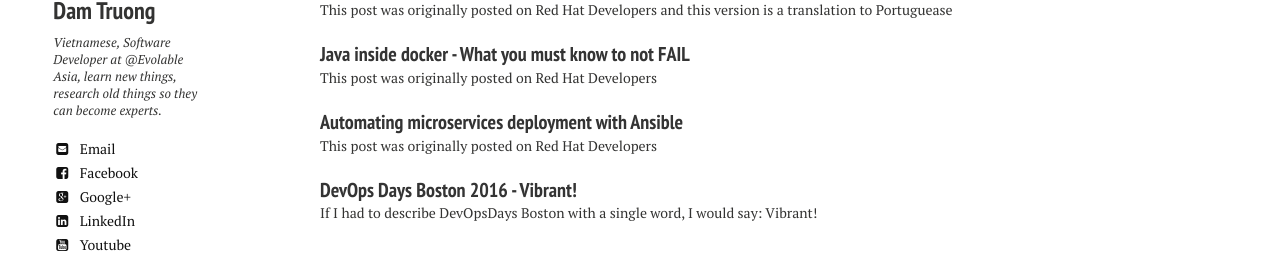
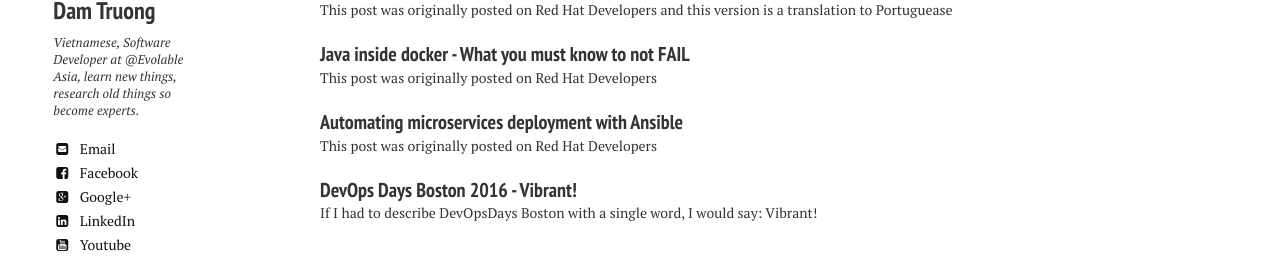
Before and after one commit to truongdam/truongdam.github.io, a Jekyll site: the page built from index.md, in a window 1280 px wide. Shown: the part 665-943 px from the top of the page. Built offline with Jekyll 4.4.1, drawn with Linux system fonts in a browser that asks for light colours; nearby versions of some CDN libraries.

Commit message:
update bio

```diff
--- a/_config.yml
+++ b/_config.yml
@@ -30,7 +30,7 @@ redcarpet:
 owner:
   name: Dam Truong
   avatar: damtruong.png
-  bio: "Vietnamese, Software Developer at @Evolable Asia, learn new things, research old things so they can become experts."
+  bio: "Vietnamese, Software Developer at @Evolable Asia, learn new things, research old things so become experts."
   email: hdtruong.cse@gmail.com
   disqus-shortname: damtruongblog
   twitter: #damtruong
```
